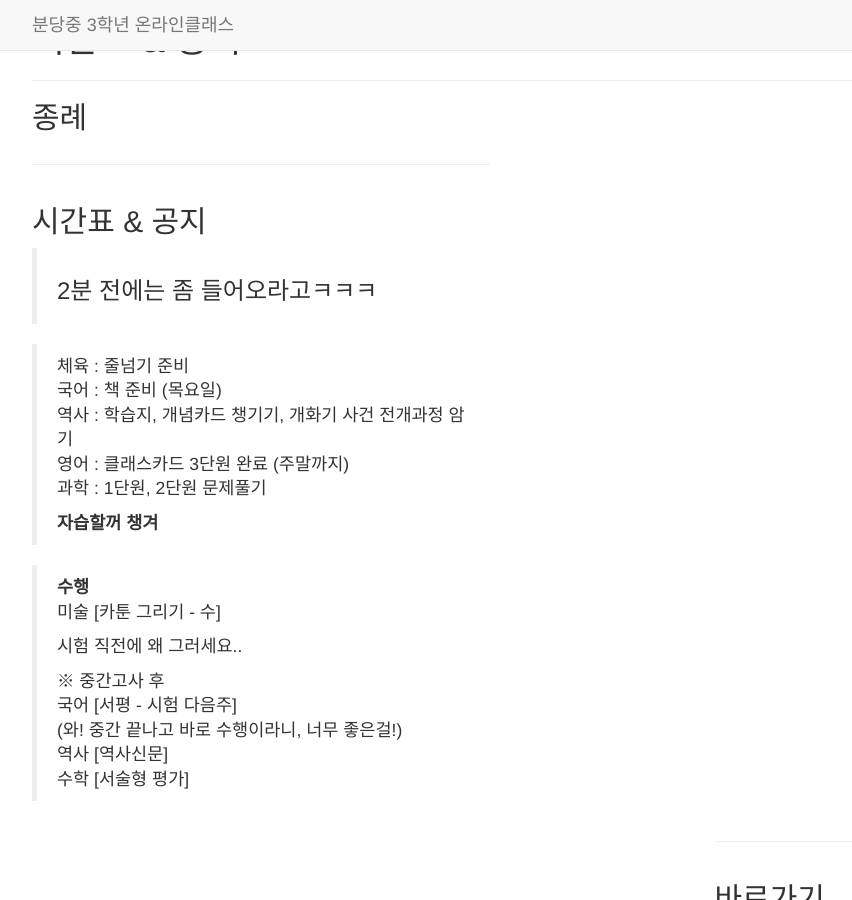
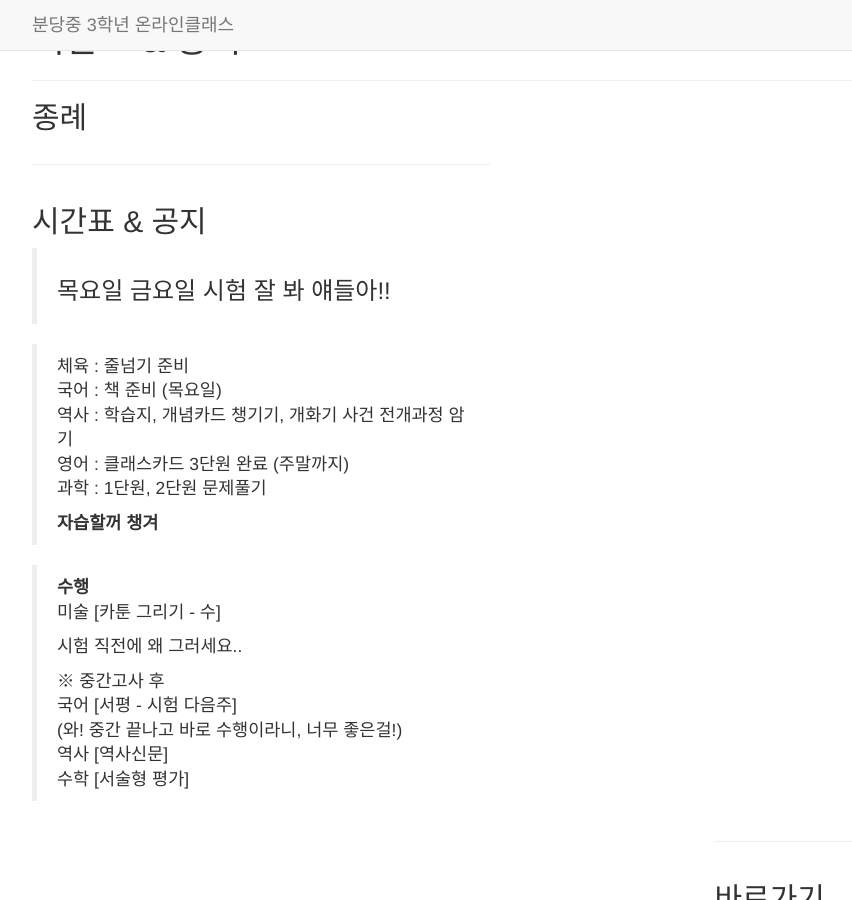
Before and after one commit to bundang-ms-2021/oncl, a Jekyll site: the page built from _posts/2014-09-21-services-1.markdown, in a window 1280 px wide and 900 px high. Shown: the whole window, without its empty margins (38-890 px from the left). Built offline with Jekyll 4.4.1, drawn with Linux system fonts in a browser that asks for light colours; nearby versions of some CDN libraries; library files that are not in the unit come from our copies.

Commit message:
Update 2014-09-21-services-1.markdown

```diff
--- a/_posts/2014-09-21-services-1.markdown
+++ b/_posts/2014-09-21-services-1.markdown
@@ -6,7 +6,7 @@ title: 시간표 & 공지
 description: |
 ---
 
-  > <h3>2분 전에는 좀 들어오라고ㅋㅋㅋ</h3>
+  > <h3>목요일 금요일 시험 잘 봐 얘들아!!</h3>
 
   > 체육 : 줄넘기 준비
   > 국어 : 책 준비 (목요일)
```
